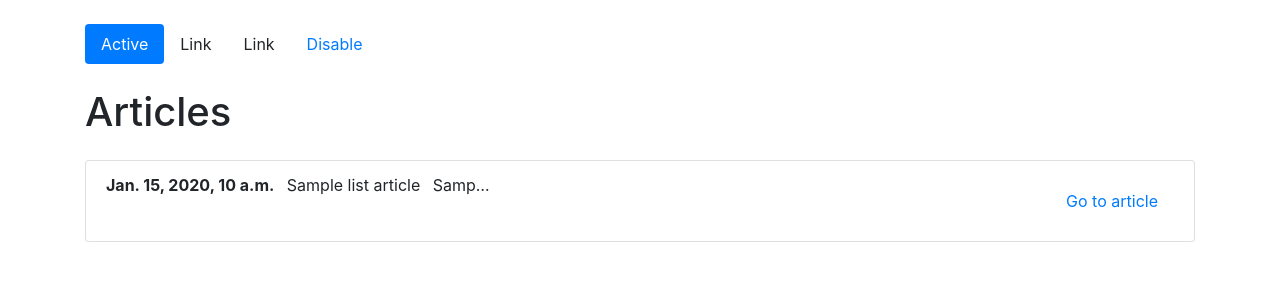
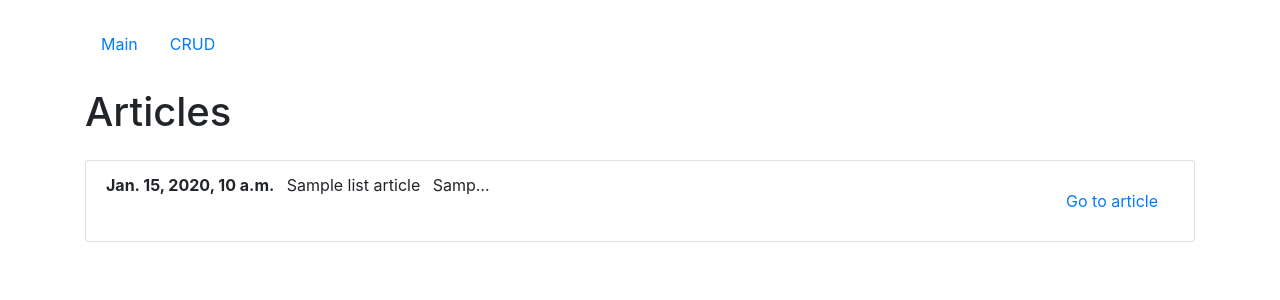
Before and after one commit to DjamalovMuhammadAli/Articles, a Django app: template project/article/templates/index.html in a window 1280 px wide. Shown: the top 300 px of the page. Run offline with Django 4.2, Linux system fonts and the light colour scheme; the template is opened without the code that fills it: most values are stand-ins (such as "Sample title", 1, 10 or a date in 2020).

Commit message:
changed html

```diff
--- a/project/api/article/urls.py
+++ b/project/api/article/urls.py
@@ -6,4 +6,5 @@ from api.article import views
 urlpatterns = [
     path('', views.ArticleListView.as_view(), name='home'),
     path('detail/<int:pk>', views.DetailDetailView.as_view(), name='detail_page'),
+    path('edit-page', views.edit_page, name='edit_page'),
 ]
--- /dev/null
+++ b/project/article/templates/edit_page.html
@@ -0,0 +1,5 @@
+{% extends 'index.html' %}
+
+{% block content %}
+  <h1 class="mt-4">CRUD ponel</h1>
+{% endblock content %}
--- a/project/article/templates/index.html
+++ b/project/article/templates/index.html
@@ -13,19 +13,15 @@
 
     <ul class="nav nav-pills">
       <li class="nav-item">
-        <a class="nav-link active" href="#">Active</a>
+        {% url 'home' as url_home %}
+        <a class="nav-link {% if url_home == request.path %} active {% endif %}" href="{{ url_home }}">Main</a>
       </li>
       <li class="nav-item">
-        <a class="nav-link">Link</a>
-      </li>
-      <li class="nav-item">
-        <a class="nav-link">Link</a>
-      </li>
-      <li class="nav-item">
-        <a class="nav-link" href="#" tabindex="-1" aria-disable="true">Disable</a>
+        {% url 'edit_page' as url_edit_page %}
+        <a class="nav-link" {% if url_edit_page == request.path %} active {% endif%} href="{{ url_edit_page }}">CRUD</a>
       </li>
     </ul>
-
+    {% block content %}
     <h1 class="mt-4">Articles</h1>
 
     {% for i in list_articles %}
@@ -38,6 +34,7 @@
         </li>
       </ul>
     {% endfor %}
+    {% endblock content %}
   </div>
 </body>
 </html>
```
Also changed, not shown: project/api/article/views.py (+8 -0 lines), project/article/templates/detail.html (+8 -20 lines).
